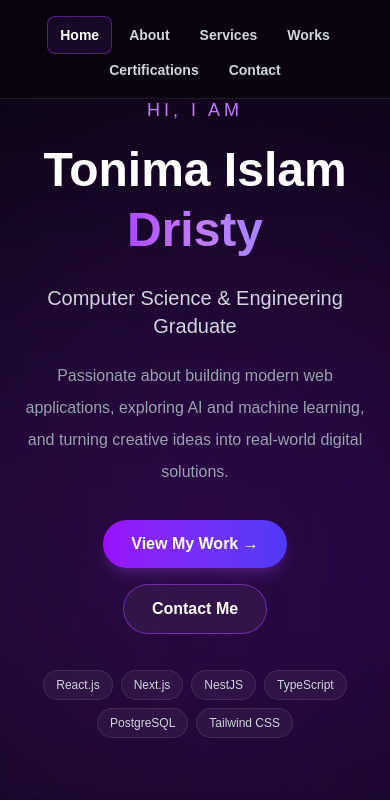
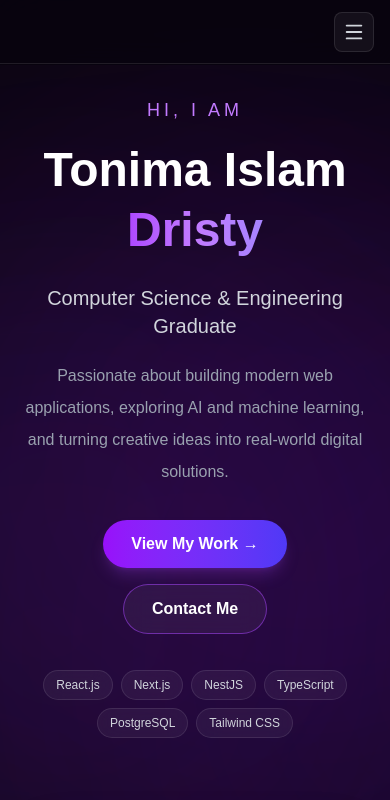
Before and after one commit to TonimaDristy/nextjs-portfolio, a Next.js app: page / in a window 390 px wide. Shown: the top 800 px of the page. Built offline with nearby package versions, Linux system fonts and the light colour scheme.

Commit message:
added hamburger

```diff
--- a/components/Navbar.tsx
+++ b/components/Navbar.tsx
@@ -2,6 +2,7 @@
 
 import { useEffect, useState } from "react";
 import Link from "next/link";
+import { Menu, X } from "lucide-react";
 
 const navItems = [
   { name: "Home", href: "/#home" },
@@ -14,6 +15,7 @@ const navItems = [
 
 export default function Navbar() {
   const [isHome, setIsHome] = useState(true);
+  const [isOpen, setIsOpen] = useState(false);
 
   useEffect(() => {
     const handleScroll = () => {
@@ -26,6 +28,8 @@ export default function Navbar() {
   }, []);
 
   const handleHomeClick = () => {
+    setIsOpen(false);
+
     window.history.replaceState(null, "", "/#home");
 
     window.scrollTo({
@@ -34,10 +38,16 @@ export default function Navbar() {
     });
   };
 
+  const handleMenuClick = () => {
+    setIsOpen(false);
+  };
+
   return (
-    <nav className="fixed left-0 top-0 z-50 w-full border-b border-white/10 bg-[#08040f]/90 backdrop-blur-xl">
-      <div className="mx-auto flex max-w-7xl items-center justify-center px-4 py-4 sm:px-6">
-        <ul className="flex flex-wrap items-center justify-center gap-1 sm:gap-2">
+    <nav className="fixed left-0 top-0 z-50 w-full bg-[#08040f]/90 backdrop-blur-xl">
+      {/* ================= NAVBAR ================= */}
+      <div className="relative mx-auto flex min-h-[64px] max-w-7xl items-center justify-center border-b border-white/10 px-4 py-4 sm:px-6">
+        {/* ================= DESKTOP MENU ================= */}
+        <ul className="hidden flex-wrap items-center justify-center gap-1 sm:gap-2 md:flex">
           {navItems.map((item) => (
             <li key={item.name}>
               {item.name === "Home" ? (
@@ -62,6 +72,53 @@ export default function Navbar() {
             </li>
           ))}
         </ul>
+
+        {/* ================= MOBILE HAMBURGER ================= */}
+        <button
+          type="button"
+          onClick={() => setIsOpen(!isOpen)}
+          className="absolute right-4 top-1/2 z-10 flex h-10 w-10 -translate-y-1/2 items-center justify-center rounded-lg border border-white/10 bg-white/5 text-gray-300 transition-all duration-300 hover:border-purple-500/40 hover:bg-purple-500/10 hover:text-white md:hidden"
+          aria-label={isOpen ? "Close menu" : "Open menu"}
+          aria-expanded={isOpen}
+        >
+          {isOpen ? <X size={22} /> : <Menu size={22} />}
+        </button>
+      </div>
+
+      {/* ================= MOBILE MENU ================= */}
+      <div
+        className={`overflow-hidden border-t border-white/10 bg-[#08040f]/95 backdrop-blur-xl transition-all duration-300 md:hidden ${
+          isOpen
+            ? "max-h-[500px] opacity-100"
+            : "max-h-0 border-t-transparent opacity-0"
+        }`}
+      >
+        <ul className="flex flex-col px-5 py-3">
+          {navItems.map((item) => (
+            <li key={item.name}>
+              {item.name === "Home" ? (
+                <button
+                  onClick={handleHomeClick}
+                  className={`w-full rounded-lg px-4 py-3 text-left text-sm font-semibold transition-all duration-300 ${
+                    isHome
+                      ? "bg-purple-500/10 text-white"
+                      : "text-gray-300 hover:bg-purple-500/10 hover:text-white"
+                  }`}
+                >
+                  Home
+                </button>
+              ) : (
+                <Link
+                  href={item.href}
+                  onClick={handleMenuClick}
+                  className="block rounded-lg px-4 py-3 text-sm font-semibold text-gray-300 transition-all duration-300 hover:bg-purple-500/10 hover:text-purple-400"
+                >
+                  {item.name}
+                </Link>
+              )}
+            </li>
+          ))}
+        </ul>
       </div>
     </nav>
   );
```
